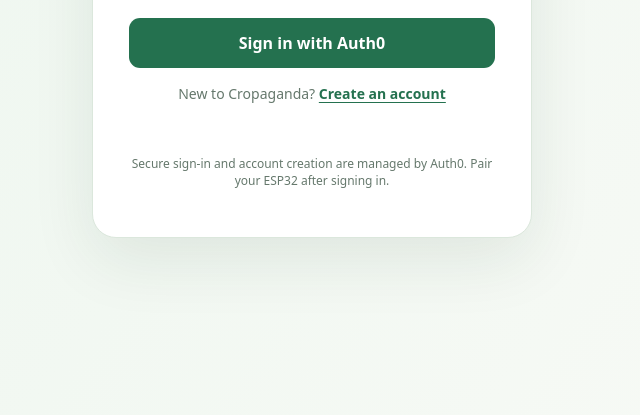
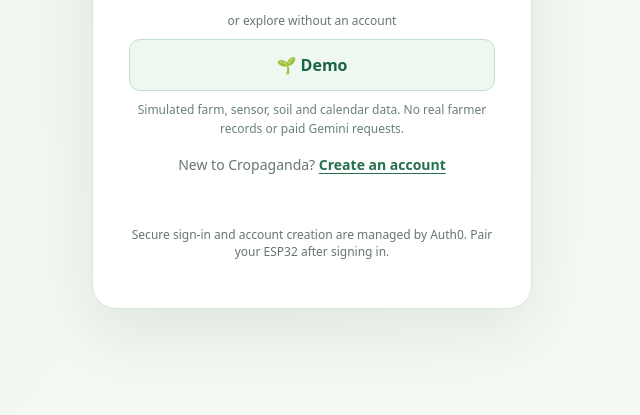
Before and after one commit to LatchmanC/NASAHackathon, a plain HTML site: page FieldShift_v7_Calendar_Sprite/public/index.html in a window 1280 px wide. Shown: the part 385-800 px from the top of the page, without its empty margins (328-968 px from the left). Drawn offline with Linux system fonts and the light colour scheme; no server answers.

Commit message:
Add simple Demo button to Cropaganda login screen

```diff
--- a/FieldShift_v7_Calendar_Sprite/public/index.html
+++ b/FieldShift_v7_Calendar_Sprite/public/index.html
@@ -6,12 +6,28 @@ body{margin:0;background:linear-gradient(125deg,#ecf6ee,#f8faf6);min-height:100v
 .brand{display:flex;align-items:center;gap:13px;font-size:27px;font-weight:800;margin-bottom:33px}.icon{width:52px;height:52px;border-radius:16px;background:#e8f5ec;display:grid;place-items:center;font-size:29px}
 h1{margin:0;font-size:31px;letter-spacing:-1px}.sub{color:var(--mute);margin:10px 0 28px;line-height:1.5}
 button,.action{display:block;width:100%;text-align:center;border:0;background:var(--green);color:white;padding:14px 16px;border-radius:11px;font:inherit;font-weight:750;text-decoration:none;cursor:pointer;margin-top:20px}.action{margin-top:10px}
+.demo-button{background:#eef7f0;color:#1b6545;border:1px solid #c8dfd0;margin-top:10px}
+.demo-button:hover{background:#e2f3e6}
+.demo-separator{text-align:center;color:var(--mute);margin:15px 0 4px;font-size:12px}
+.demo-note{font-size:12px;color:#698273;line-height:1.55;margin:10px 0 0;text-align:center}
+.demo-form{margin:0}
 .signup-row{text-align:center;margin-top:16px;color:var(--mute);font-size:14px}.signup-row a{color:var(--green);font-weight:750;text-decoration:underline;text-underline-offset:3px}.error{color:#ac3232;font-size:13px;min-height:18px}.fine{color:var(--mute);font-size:12px;text-align:center;margin-top:20px}
 </style></head><body><div class="login">
 <div class="brand"><span class="icon">🌱</span> Cropaganda</div><h1>Welcome back</h1><p class="sub">Sign in to your farm intelligence dashboard.</p>
 <a class="action" href="/auth/login">Sign in with Auth0</a>
+<div id="demo-entry">
+  <p class="demo-separator">or explore without an account</p>
+  <form class="demo-form" method="post" action="/auth/demo">
+    <input type="hidden" name="demo" value="1">
+    <button class="demo-button" type="submit">🌱 Demo</button>
+  </form>
+  <p class="demo-note">Simulated farm, sensor, soil and calendar data. No real farmer records or paid Gemini requests.</p>
+</div>
 <p class="signup-row">New to Cropaganda? <a href="/auth/signup">Create an account</a></p>
 <p id="error" class="error" role="alert" aria-live="polite"></p>
 <p class="fine">Secure sign-in and account creation are managed by Auth0. Pair your ESP32 after signing in.</p>
-</div><script>const err=new URLSearchParams(location.search).get('error');if(err==='signup_unavailable')document.getElementById('error').textContent='Account registration is not currently enabled.';fetch('/api/auth/me',{cache:'no-store'}).then(r=>r.json()).then(j=>{if(j.authenticated)location.replace('/dashboard.html')}).catch(()=>{});</script>
+</div><script>const err=new URLSearchParams(location.search).get('error');if(err==='signup_unavailable')document.getElementById('error').textContent='Account registration is not currently enabled.';fetch('/api/auth/me',{cache:'no-store'}).then(r=>r.json()).then(j=>{
+  if(j.authenticated)location.replace('/dashboard.html');
+  else if(!j.sample_available){document.getElementById('demo-entry').hidden=true;}
+}).catch(()=>{});</script>
 </body></html>
```
